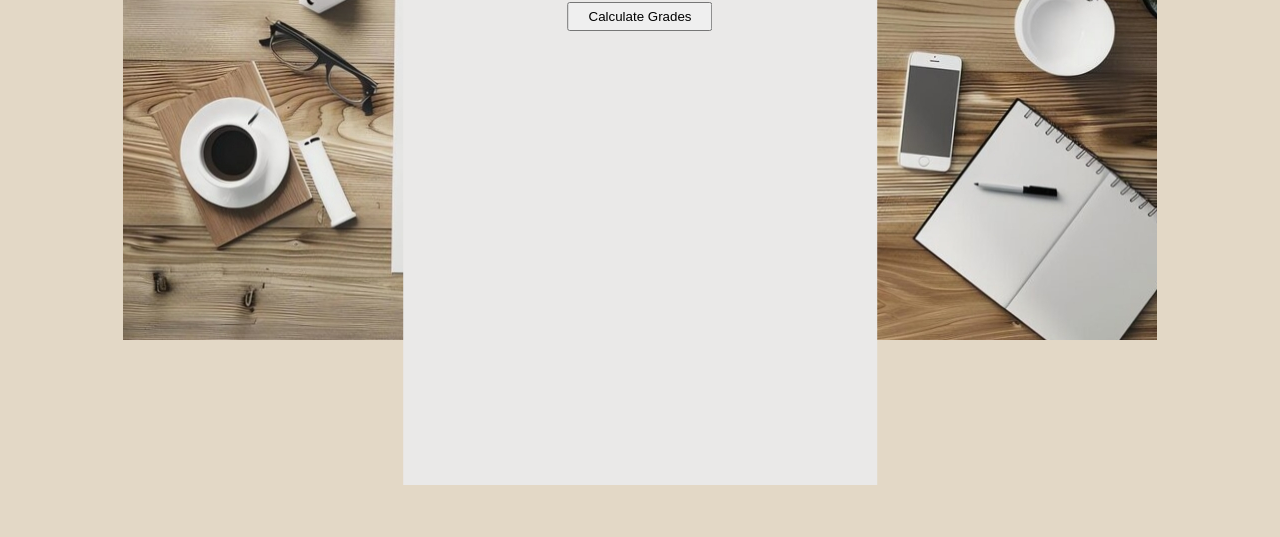
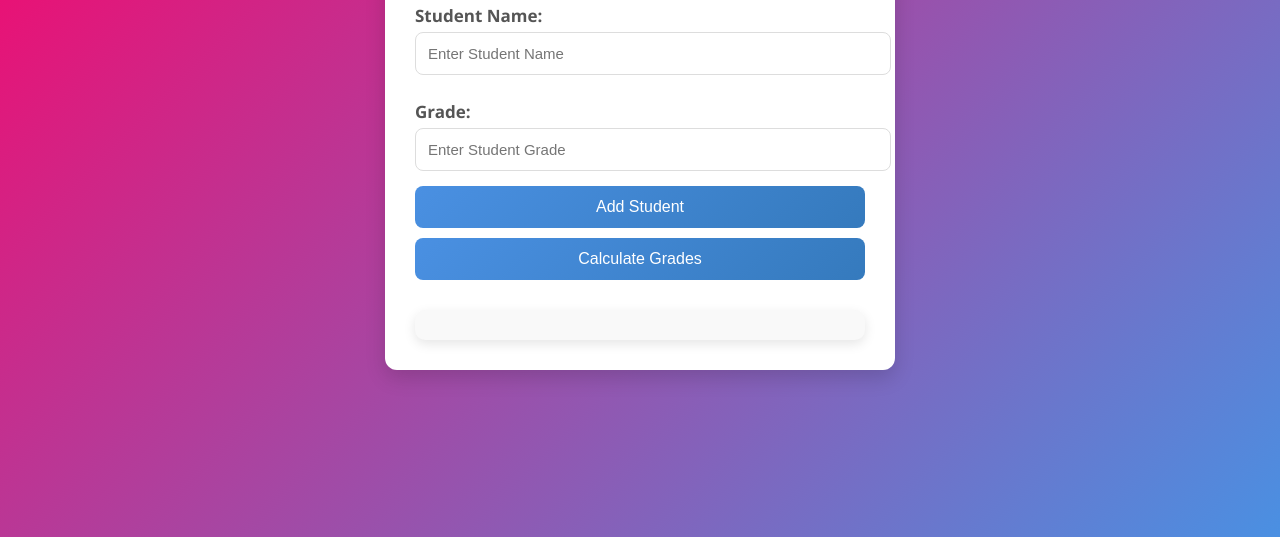
Before and after one commit to ShazimaKouser/Grade-Test, a plain HTML site: page index.html in a window 1280 px wide. Shown: the part 263-800 px from the top of the page. Drawn offline with Linux system fonts and the light colour scheme.

Commit message:
initialize changes

```diff
--- a/index.html
+++ b/index.html
@@ -4,125 +4,189 @@
 <head>
     <meta charset="UTF-8">
     <meta name="viewport" content="width=device-width, initial-scale=1.0">
-    <title>Student Grade Test</title>
+    <title>Student Grade Calculator</title>
     <link rel="shortcut icon" href="log.png" type="image/x-icon">
     <style>
-        img.bg-image {
+        /* Body Styling */
+        body {
             display: flex;
-            margin: 2% auto;
+            justify-content: center;
+            align-items: center;
+            min-height: 100vh;
+            margin: 0;
+            background: linear-gradient(135deg, #f06, #4a90e2);
+            font-family: 'Segoe UI', Tahoma, Geneva, Verdana, sans-serif;
+            color: #333;
+            padding: 20px;
+            box-sizing: border-box;
+        }
+
+        /* Main Container */
+        .container {
+            width: 100%;
+            max-width: 450px;
+            padding: 30px;
+            background-color: #ffffff;
+            border-radius: 12px;
+            box-shadow: 0px 8px 20px rgba(0, 0, 0, 0.15);
+            text-align: center;
+            margin: 0 auto;
+            transition: transform 0.3s;
+        }
+
+        /* Header */
+        h1 {
+            font-size: 25px;
+            color: #333;
+            margin-bottom: 20px;
+            font-weight: bold;
+        }
+
+        /* Labels and Input Styling */
+        label {
+            display: block;
+            margin: 10px 0 5px;
+            font-weight: bold;
+            color: #555;
+            text-align: left;
+            font-size: 17px;
+        }
+
+        .inp {
+            width: 100%;
+            padding: 12px;
+            margin-bottom: 15px;
+            border: 1px solid #ddd;
+            border-radius: 8px;
+            font-size: 15px;
+            transition: border-color 0.3s;
+        }
+
+        .inp:focus {
+            border-color: #4a90e2;
+            outline: none;
+            box-shadow: 0 0 5px rgba(74, 144, 226, 0.3);
+        }
+
+        /* Button Styles */
+        .inputs,
+        .input {
+            background: linear-gradient(135deg, #4a90e2, #357abd);
+            color: white;
+            padding: 12px;
+            border: none;
+            border-radius: 8px;
+            font-size: 1rem;
+            cursor: pointer;
+            width: 100%;
+            margin-bottom: 10px;
+        }
+
+        .inputs:hover,
+        .input:hover {
+            background: linear-gradient(135deg, #5ba3f7, #4a90e2);
+            transform: translateY(-3px);
+            box-shadow: 0px 8px 15px rgba(74, 144, 226, 0.4);
+        }
+
+        /* Result Styling */
+        #result {
+            text-align: left;
+            margin-top: 20px;
+            padding: 15px;
+            background-color: #f9f9f9;
+            border-radius: 10px;
+            box-shadow: 0px 4px 12px rgba(0, 0, 0, 0.1);
+            font-size: 1rem;
+            color: #333;
+        }
+
+        #result h2 {
+            font-size: 1.4rem;
+            color: #333;
+            margin-top: 0;
+            border-bottom: 2px solid #4a90e2;
+            padding-bottom: 5px;
         }
 
         ul {
-            display: flex;
-            justify-content: center;
-            align-items: center;
-            flex-direction: column;
+            list-style-type: none;
+            padding: 0;
+            margin: 10px 0;
         }
 
-        body {
-            background-color: #e3d8c6;
-        }
-
-        .users {
-            position: absolute;
-            top: 50%;
-            left: 50%;
-            transform: translate(-50%, -50%);
-            text-align: center;
-            background-color: #eae9e8;
-            height: 87%;
-            width: 37%;
-        }
-
-        .inp {
-            width: 35%;
-            margin-bottom: 15px;
-            padding: 1% 6%;
-        }
-
-        .inputs:hover {
-            background-color: rgba(0, 0, 0, 0.63);
-            color: #eae9e8;
-        }
-
-        .input:hover {
-            background-color: rgba(0, 0, 0, 0.63);
-            color: #eae9e8;
-        }
-
-        .inputs {
-            display: flex;
-            justify-content: center;
-            align-items: center;
-            margin: 0px auto;
-            padding: 1% 7%;
-        }
-
-        .input {
-            padding: 1% 4%;
-        }
-
-        label.lab {
-            padding-right: 10%;
+        li {
+            margin: 8px 0;
+            padding: 8px;
+            background-color: #e3f2fd;
+            border-radius: 5px;
+            font-size: 1rem;
         }
     </style>
 </head>
 
 <body>
     <div class="container">
-        <div class="calci">
-            <div><img class="bg-image" src="bg-img.jpg" alt="">
-                <div class="users">
         <h1>Student Grade Calculator</h1>
-                    <form class="info" id="student-form">
+        <form id="student-form">
             <label for="name">Student Name:</label>
-                        <input type="text" class="inp" id="name" placeholder="Enter Student Name"><br>
-                        <label class="lab" for="grade">Grade:</label>
-                        <input type="number" id="grade" class="inp" placeholder="Enter Student Grade" required min="0"
-                            max="100"><br>
-                        <button class="inputs" id="add-btn">Add Student</button><br>
+            <input type="text" class="inp" id="name" placeholder="Enter Student Name" required>
+
+            <label for="grade">Grade:</label>
+            <input type="number" id="grade" class="inp" placeholder="Enter Student Grade" required min="0" max="100">
+
+            <button class="inputs" id="add-btn">Add Student</button>
         </form>
+
         <button class="input" id="calculate-btn">Calculate Grades</button>
+
         <div id="result"></div>
     </div>
-            </div>
-        </div>
-    </div>
+
     <script>
         let students = [];
 
-        // Function to add student to the array
         function addStudent(name, grade) {
             students.push({ name, grade });
+            updateStudentList();
         }
 
-        // Function to calculate average grade
+        function updateStudentList() {
+            let studentGradesHTML = '<h2>Student Grades:</h2><ul>';
+            students.forEach(student => {
+                studentGradesHTML += `<li>${student.name}: ${student.grade}</li>`;
+            });
+            studentGradesHTML += '</ul>';
+            document.getElementById('result').innerHTML = studentGradesHTML;
+        }
+
         function calculateAverage() {
             const sum = students.reduce((acc, student) => acc + student.grade, 0);
             return sum / students.length;
         }
 
-        // Function to find highest grade
         function findHighestGrade() {
             return Math.max(...students.map(student => student.grade));
         }
 
-        // Function to find lowest grade
         function findLowestGrade() {
             return Math.min(...students.map(student => student.grade));
         }
 
-        // Event listener for add student button
         document.getElementById('add-btn').addEventListener('click', (e) => {
             e.preventDefault();
             const name = document.getElementById('name').value;
             const grade = parseFloat(document.getElementById('grade').value);
+
+            if (name && !isNaN(grade)) {
                 addStudent(name, grade);
                 document.getElementById('name').value = '';
                 document.getElementById('grade').value = '';
+            } else {
+                alert('Please enter a valid name and grade.');
+            }
         });
 
-        // Event listener for calculate grades button
         document.getElementById('calculate-btn').addEventListener('click', () => {
             if (students.length === 0) {
                 document.getElementById('result').innerHTML = 'No students added!';
@@ -133,23 +197,14 @@
             const highest = findHighestGrade();
             const lowest = findLowestGrade();
 
-            // Display student grades
-            let studentGradesHTML = '<h2>Student Grades:</h2><ul>';
-            students.forEach(student => {
-                studentGradesHTML += `<li>${student.name}: ${student.grade}</li>`;
-            });
-            studentGradesHTML += '</ul>';
-
-            // Display results
             const resultHTML = `
-        ${studentGradesHTML}
                 <h2>Results:</h2>
                 <p>Average Grade: ${average.toFixed(2)}</p>
                 <p>Highest Grade: ${highest} (achieved by ${students.find(student => student.grade === highest).name})</p>
                 <p>Lowest Grade: ${lowest} (achieved by ${students.find(student => student.grade === lowest).name})</p>
             `;
 
-            document.getElementById('result').innerHTML = resultHTML;
+            document.getElementById('result').innerHTML += resultHTML;
         });
     </script>
 </body>
```
Also changed, not shown: bg-img.jpg (deleted). Lines whose indentation alone changed are shown as unchanged.
